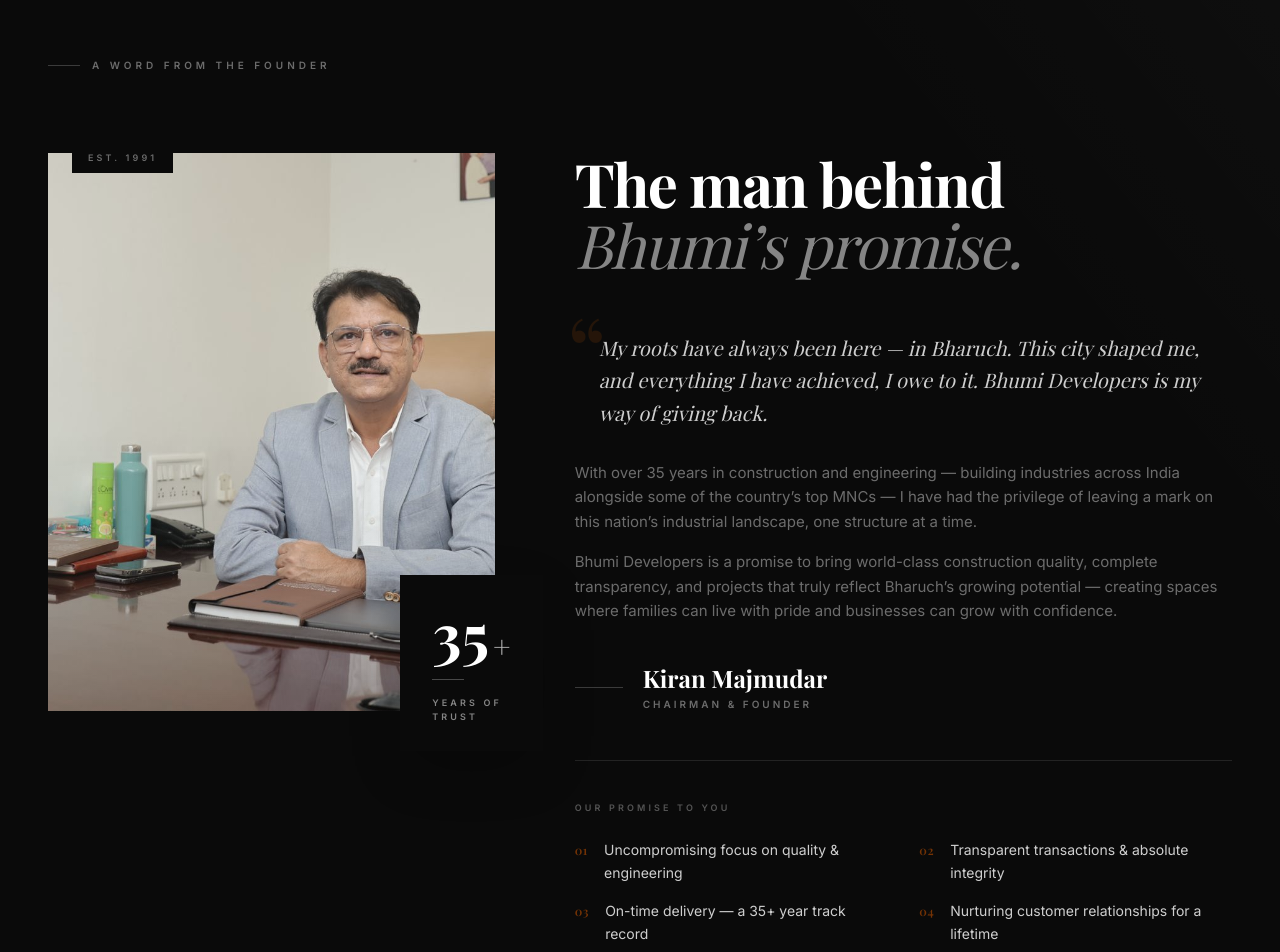
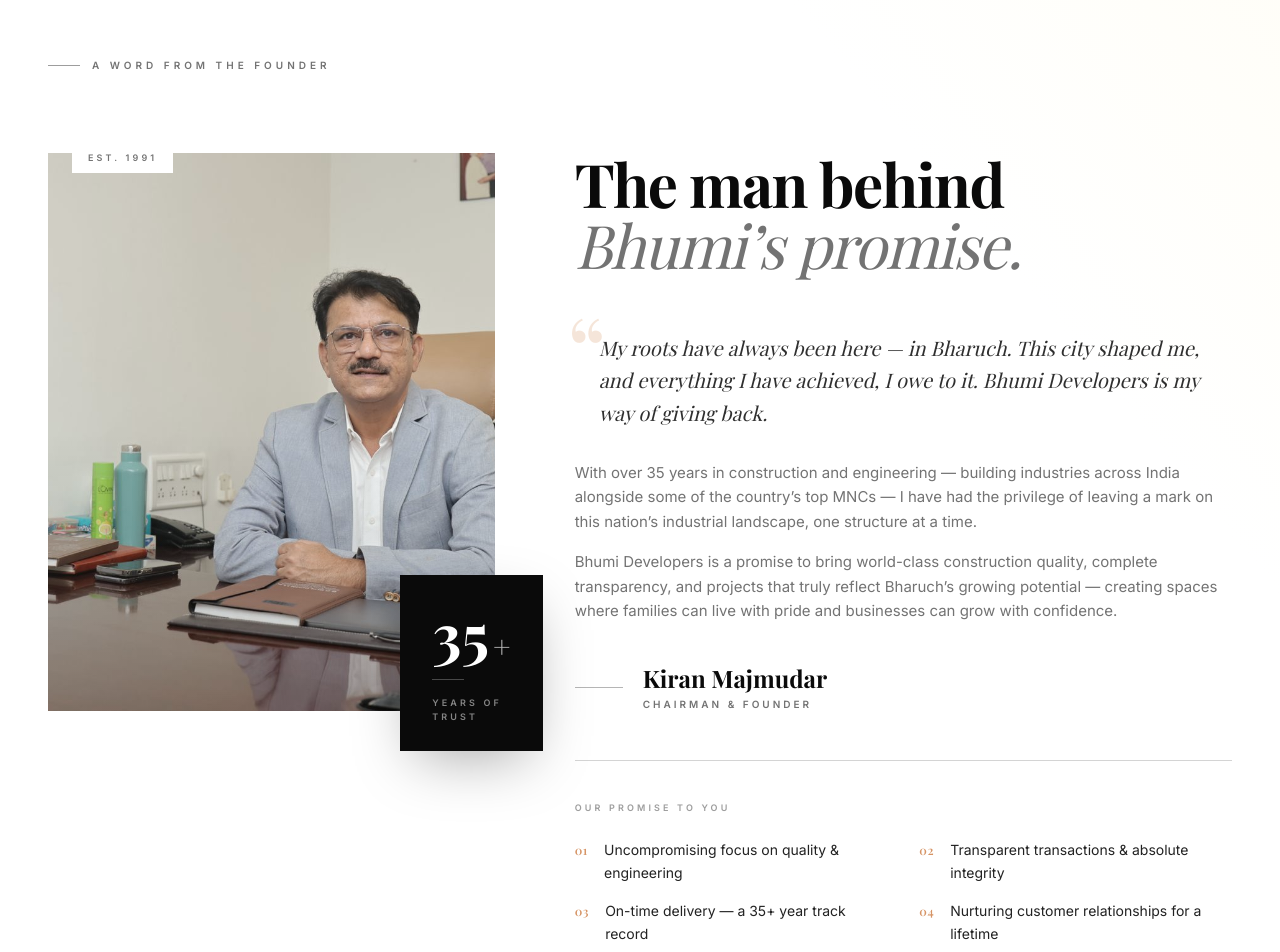
Before and after one commit to Marshmellow31/bhumi-developers, a Next.js app: page / in a window 1280 px wide. Shown: the part 7680-8632 px from the top of the page. Built offline with nearby package versions, Linux system fonts and the light colour scheme.

Commit message:
feat: add FeaturedProjects and AboutSnippet components to home page

```diff
--- a/components/home/AboutSnippet.tsx
+++ b/components/home/AboutSnippet.tsx
@@ -15,9 +15,9 @@
 
 export default function AboutSnippet() {
   return (
-    <section className="relative py-24 md:py-40 bg-[#0A0A0A] overflow-hidden">
+    <section className="relative py-24 md:py-40 bg-background overflow-hidden">
       {/* Soft ambient warmth */}
-      <div className="absolute top-0 right-0 w-[45%] h-[55%] bg-gradient-to-bl from-white/[0.02] via-transparent to-transparent pointer-events-none" />
+      <div className="absolute top-0 right-0 w-[45%] h-[55%] bg-gradient-to-bl from-amber-50/40 via-transparent to-transparent pointer-events-none" />
 
       <div className="relative max-w-7xl mx-auto px-6 lg:px-12">
         {/* ── Editorial header ── */}
@@ -28,8 +28,8 @@
           transition={{ duration: 0.8, ease }}
           className="flex items-center gap-3 mb-12 md:mb-20"
         >
-          <span className="w-8 h-px bg-white/20" />
-          <span className="text-[10px] tracking-[0.4em] uppercase text-white/40 font-body font-semibold">
+          <span className="w-8 h-px bg-primary/40" />
+          <span className="text-[10px] tracking-[0.4em] uppercase text-muted font-body font-semibold">
             A Word From The Founder
           </span>
         </motion.div>
@@ -64,9 +64,9 @@
               whileInView={{ opacity: 1, y: 0 }}
               viewport={{ once: true }}
               transition={{ duration: 0.7, delay: 0.4, ease }}
-              className="absolute -top-4 left-6 bg-primary px-4 py-1.5"
+              className="absolute -top-4 left-6 bg-background px-4 py-1.5"
             >
-              <span className="text-[9px] tracking-[0.35em] uppercase font-body font-semibold text-white/40">
+              <span className="text-[9px] tracking-[0.35em] uppercase font-body font-semibold text-muted">
                 Est. 1991
               </span>
             </motion.div>
@@ -111,11 +111,11 @@
           >
             {/* Title */}
             <h2
-              className="text-4xl md:text-5xl lg:text-6xl font-bold text-white leading-[1.02] tracking-tight"
+              className="text-4xl md:text-5xl lg:text-6xl font-bold text-primary leading-[1.02] tracking-tight"
               style={{ fontFamily: "var(--font-playfair)" }}
             >
               The man behind <br />
-              <span className="italic font-light text-white/50">Bhumi&rsquo;s promise.</span>
+              <span className="italic font-light text-muted">Bhumi&rsquo;s promise.</span>
             </h2>
 
             {/* Decorative quote mark + pull quote */}
@@ -128,7 +128,7 @@
                 &ldquo;
               </span>
               <p
-                className="relative text-lg md:text-xl text-white/80 leading-relaxed font-light italic max-w-2xl pl-6"
+                className="relative text-lg md:text-xl text-primary/85 leading-relaxed font-light italic max-w-2xl pl-6"
                 style={{ fontFamily: "var(--font-playfair)" }}
               >
                 My roots have always been here — in Bharuch. This city shaped me, and everything I have achieved, I owe to it. Bhumi Developers is my way of giving back.
@@ -136,7 +136,7 @@
             </div>
 
             {/* Supporting body */}
-            <div className="flex flex-col gap-4 text-sm md:text-[15px] text-white/40 leading-relaxed font-body max-w-2xl">
+            <div className="flex flex-col gap-4 text-sm md:text-[15px] text-muted leading-relaxed font-body max-w-2xl">
               <p>
                 With over 35 years in construction and engineering — building industries across India alongside some of the country&rsquo;s top MNCs — I have had the privilege of leaving a mark on this nation&rsquo;s industrial landscape, one structure at a time.
               </p>
@@ -147,23 +147,23 @@
 
             {/* Signature block */}
             <div className="flex items-center gap-5 pt-2">
-              <span className="w-12 h-px bg-white/20" />
+              <span className="w-12 h-px bg-primary/30" />
               <div className="flex flex-col">
                 <span
-                  className="text-2xl font-bold text-white leading-tight"
+                  className="text-2xl font-bold text-primary leading-tight"
                   style={{ fontFamily: "var(--font-playfair)" }}
                 >
                   Kiran Majmudar
                 </span>
-                <span className="text-white/40 text-[10px] tracking-[0.3em] uppercase font-body font-semibold mt-1">
+                <span className="text-muted text-[10px] tracking-[0.3em] uppercase font-body font-semibold mt-1">
                   Chairman &amp; Founder
                 </span>
               </div>
             </div>
 
             {/* Pillars */}
-            <div className="mt-4 pt-10 border-t border-white/10">
-              <p className="text-[9px] tracking-[0.35em] uppercase text-white/30 font-body font-semibold mb-6">
+            <div className="mt-4 pt-10 border-t border-border">
+              <p className="text-[9px] tracking-[0.35em] uppercase text-muted/70 font-body font-semibold mb-6">
                 Our Promise To You
               </p>
               <ul className="grid grid-cols-1 sm:grid-cols-2 gap-x-8 gap-y-4">
@@ -174,7 +174,7 @@
                     whileInView={{ opacity: 1, y: 0 }}
                     viewport={{ once: true }}
                     transition={{ duration: 0.6, delay: 0.2 + i * 0.08, ease }}
-                    className="flex items-baseline gap-4 text-sm text-white/80 font-body"
+                    className="flex items-baseline gap-4 text-sm text-primary/90 font-body"
                   >
                     <span
                       className="text-xs text-amber-700/60 font-semibold tracking-wider shrink-0"
@@ -193,12 +193,12 @@
               <Link
                 href="/about"
                 data-cursor-label="LEADERS"
-                className="group inline-flex items-center gap-3 text-white text-xs font-semibold font-body tracking-[0.25em] uppercase"
+                className="group inline-flex items-center gap-3 text-primary text-xs font-semibold font-body tracking-[0.25em] uppercase"
               >
                 <span className="relative">
                   Meet Our Leaders
-                  <span className="absolute -bottom-1 left-0 right-0 h-px bg-white origin-left scale-x-100 group-hover:scale-x-0 transition-transform duration-500" />
-                  <span className="absolute -bottom-1 left-0 right-0 h-px bg-white origin-right scale-x-0 group-hover:scale-x-100 transition-transform duration-500 delay-200" />
+                  <span className="absolute -bottom-1 left-0 right-0 h-px bg-primary origin-left scale-x-100 group-hover:scale-x-0 transition-transform duration-500" />
+                  <span className="absolute -bottom-1 left-0 right-0 h-px bg-primary origin-right scale-x-0 group-hover:scale-x-100 transition-transform duration-500 delay-200" />
                 </span>
                 <ArrowUpRight
                   size={14}
```
